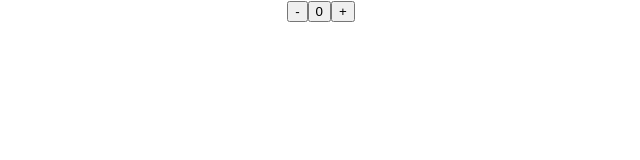
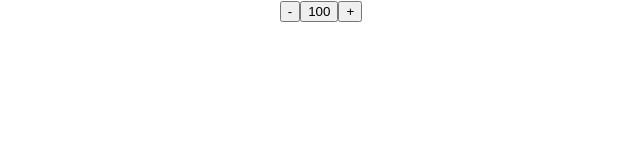
Before and after one commit to debbie-atwiine/react_project0, a React (Create React App) app: page / in a window 1280 px wide. Shown: the top 160 px of the page, without its empty margins (319-959 px from the left). Built offline with nearby package versions, Linux system fonts and the light colour scheme.

Commit message:
introducing effects

```diff
--- a/src/App.js
+++ b/src/App.js
@@ -1,10 +1,14 @@
-import { useState } from 'react';
+import { useState, useEffect } from 'react';
 import './App.css';
 
 
 const App = () => {
   const [counter, setCounter] = useState(0)
 
+  useEffect( () => {
+    alert('Initial value of the counter has been set to 100');
+    setCounter(100);
+  }, [])
 
   return (
     <div className="App">
```
